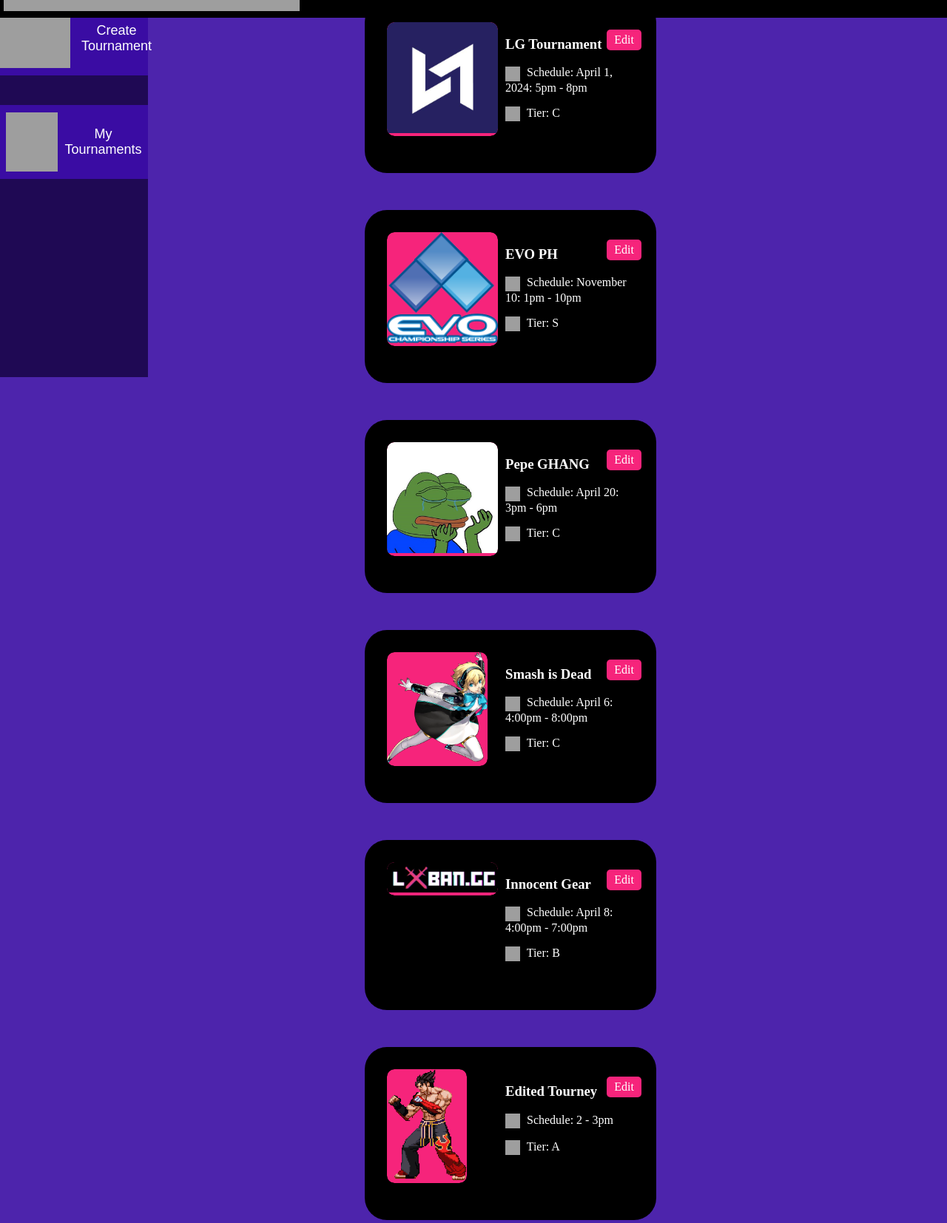
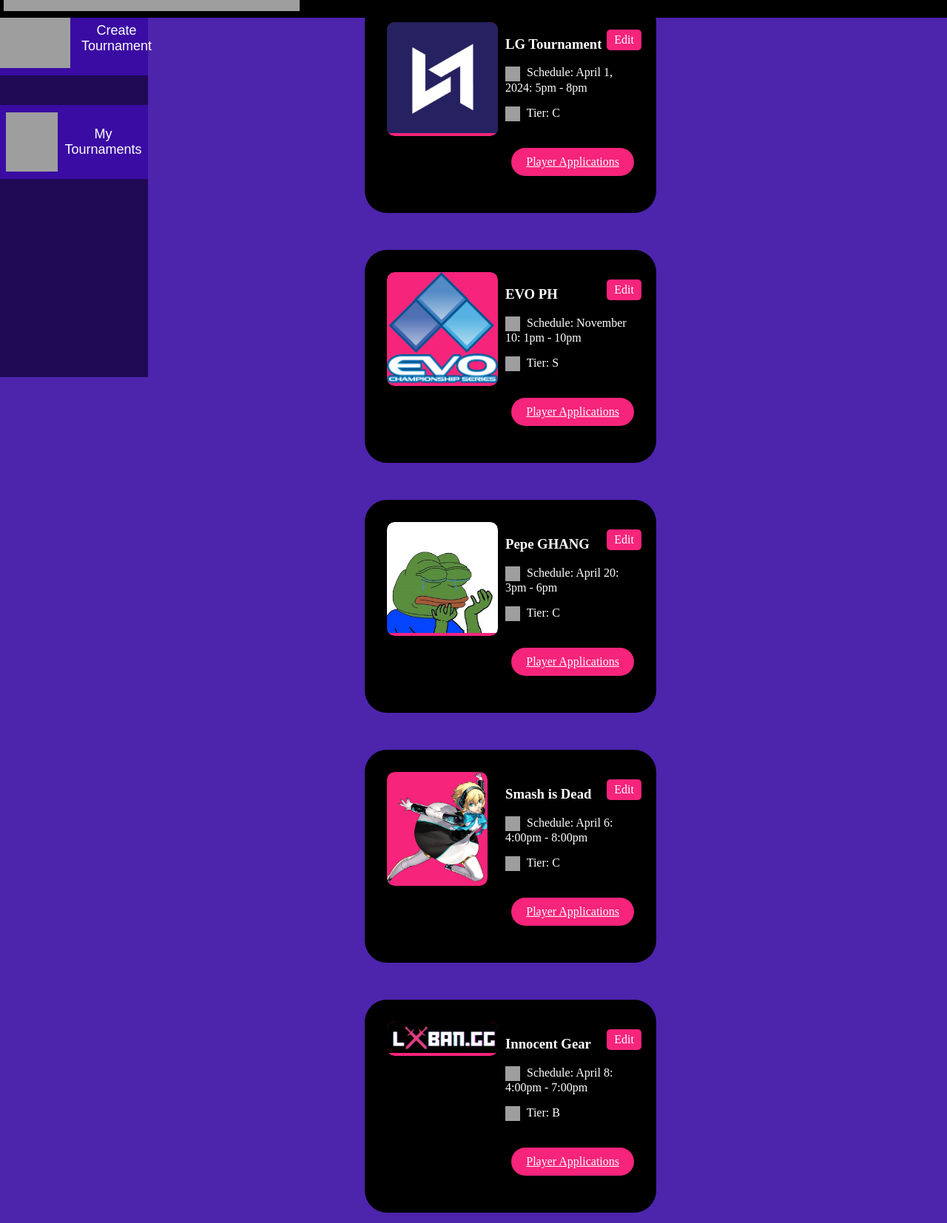
Before and after one commit to BrevinQ42/laban.gg, a Django app: template labanGG/my_tournaments_organizer/templates/my_tournaments_organizer.html in a window 1280 px wide. Shown: the part 290-1944 px from the top of the page at 74% size. Run offline with Django 3.2, Linux system fonts and the light colour scheme; the template is opened without the code that fills it: values that come from a table or form of the project are taken from there, others are empty; data comes from the database, SQL or seed files in the repository; both versions use the stored data as it was after the commit; grey boxes are pictures that could not be loaded.

Commit message:
Added a button to display player applications in the my_tournaments_organizer page.

```diff
--- a/labanGG/my_tournaments_organizer/templates/my_tournaments_organizer.html
+++ b/labanGG/my_tournaments_organizer/templates/my_tournaments_organizer.html
@@ -124,6 +124,7 @@
                     </p>
                 </div>
                 <a href="{% url 'my_tournaments_organizer:edit_tournament' tournament.id %}" class="edit-button">Edit</a>
+                <a href="/tournament{{ tournament.id }}/player_applications_list" class="pink-button">Player Applications</a>
             </div>
         </div>
         {% empty %}
```
Also changed, not shown: labanGG/db.sqlite3.
